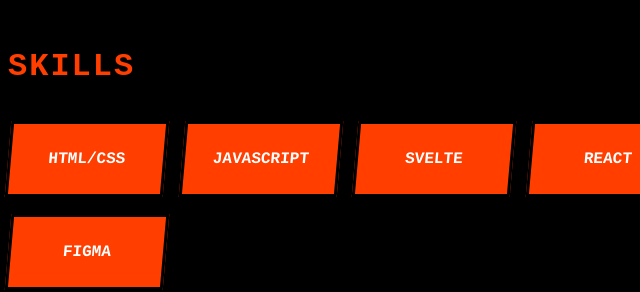
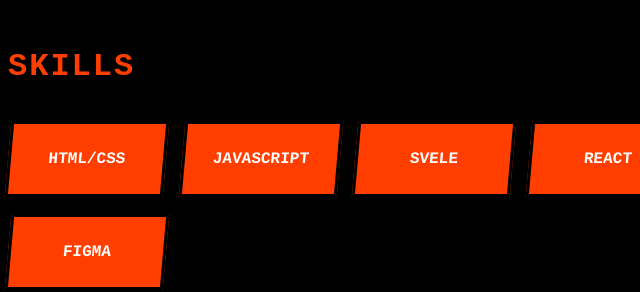
Before and after one commit to Nuuriii/portfolio-template, a plain HTML site: page brutalism/design-9/index.html in a window 1280 px wide. Shown: the part 1036-1328 px from the top of the page, 32-672 px from the left. Drawn offline with Linux system fonts and the light colour scheme.

```diff
--- a/brutalism/design-9/index.html
+++ b/brutalism/design-9/index.html
@@ -45,7 +45,7 @@
           <div class="skills-grid fade-in">
             <div class="skill-item">HTML/CSS</div>
             <div class="skill-item">JAVASCRIPT</div>
-            <div class="skill-item">SVELTE</div>
+            <div class="skill-item">SVELE</div>
             <div class="skill-item">REACT</div>
             <div class="skill-item">NODE.JS</div>
             <div class="skill-item">DESIGN</div>
```
